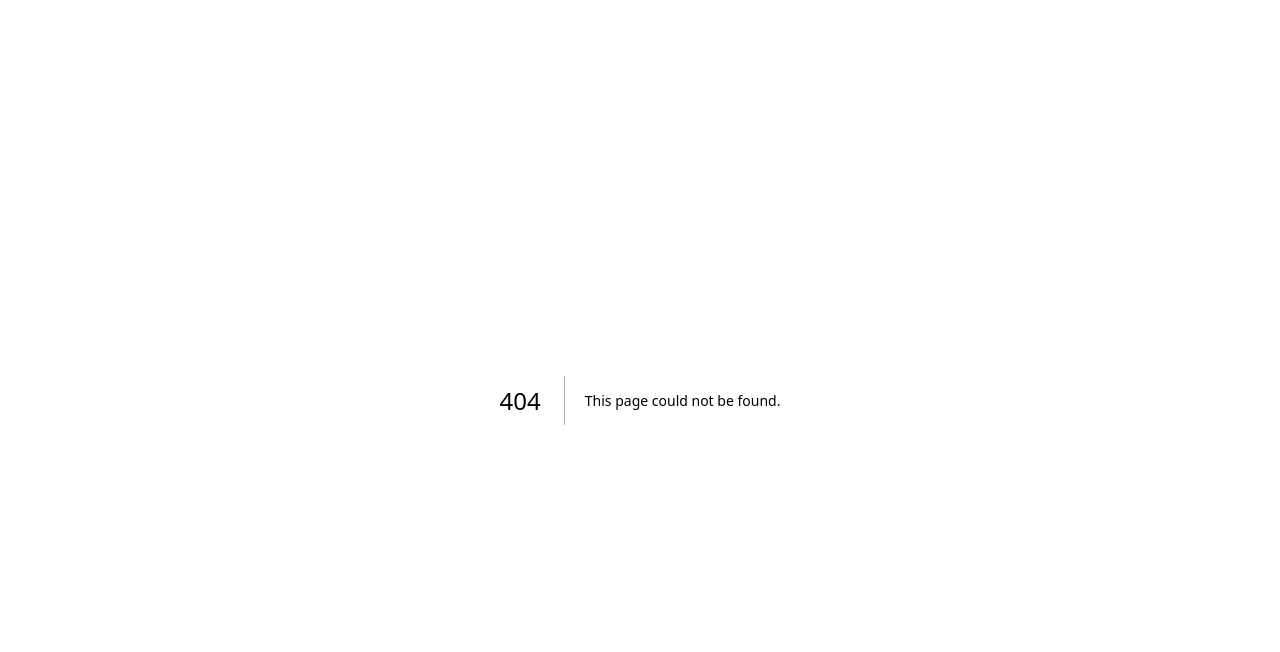
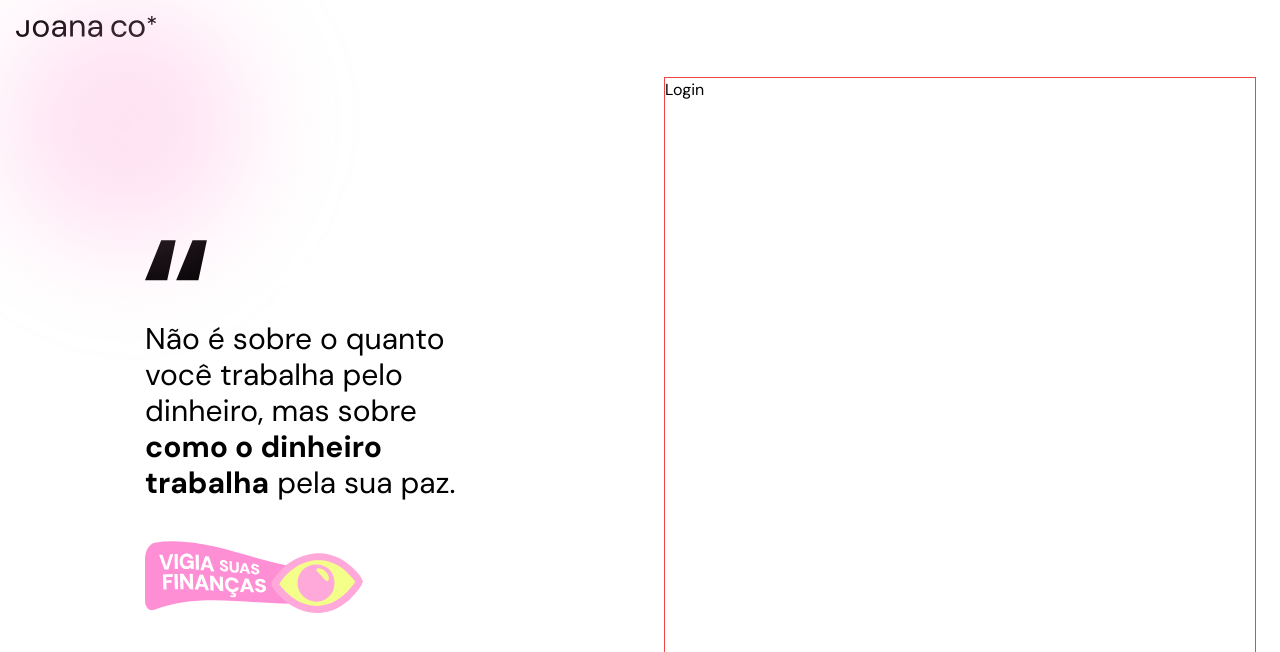
Before and after one commit to JoaoFPessoa/joana-co, a Next.js app: page /login in a window 1280 px wide. Before the commit this address had no page. Shown: the top 652 px of the page. Built offline with nearby package versions, Linux system fonts and the light colour scheme.

Commit message:
add: auth section with layout

```diff
--- /dev/null
+++ b/app/(auth)/layout.tsx
@@ -0,0 +1,67 @@
+"use client";
+
+import React from "react";
+import Link from "next/link";
+import Image from "next/image";
+import { DM_Sans } from "next/font/google";
+
+const dmSans = DM_Sans({
+  variable: "--font-dm-sans",
+  subsets: ["latin"],
+});
+
+export default function Layout({
+  children,
+}: Readonly<{ children: React.ReactNode }>) {
+  return (
+    <div
+      className={`${dmSans.className} h-screen flex flex-col bg-gradient-to-br `}
+    >
+      {/* Navbar */}
+      <nav className="p-4 text-white flex items-center">
+        {/* blurred pink */}
+        <div className="absolute top-0 left-0 bg-[#ffa9da52] w-[250px] h-[250px] rounded-full rotate-[32.46deg] blur-[50px]" />
+        {/* logo */}
+        <Link href="/">
+          <Image
+            src={"/logos/logo.svg"}
+            alt="Joana Co logo"
+            width={140}
+            height={21}
+          />
+        </Link>
+      </nav>
+
+      {/* Main content */}
+      <div className="flex flex-1 overflow-hidden">
+        {/* Left section */}
+        <div className="w-1/2  flex  items-center justify-center">
+          <div className="flex flex-col max-w-[350px] gap-10">
+            <Image
+              src={"/login-assets/aspas.svg"}
+              alt=""
+              width={62}
+              height={48}
+            />
+            <p className="text-3xl">
+              Não é sobre o quanto você trabalha pelo dinheiro, mas sobre{" "}
+              <b className="font-bold">como o dinheiro trabalha</b> pela sua
+              paz.
+            </p>
+            <Image
+              src={"/login-assets/finances-logo.svg"}
+              alt=""
+              width={218}
+              height={70}
+            />
+          </div>
+        </div>
+
+        {/* Right section (children) */}
+        <div className="w-1/2 p-6  flex flex-col items-center justify-center">
+          {children}
+        </div>
+      </div>
+    </div>
+  );
+}
--- /dev/null
+++ b/app/(auth)/login/page.tsx
@@ -0,0 +1,7 @@
+export default function Login() {
+  return (
+    <div className="w-full border border-red-500 h-full">
+      <h1>Login</h1>
+    </div>
+  );
+}
```
